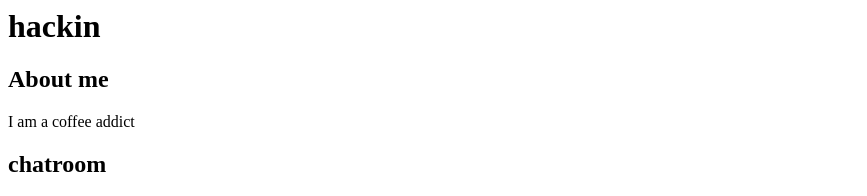
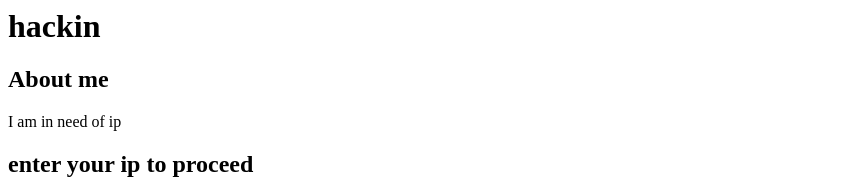
Before and after one commit to yellow12321/hackin, a plain HTML site: page index.html in a window 1280 px wide. Shown: the top 196 px of the page, without its empty margins (0-867 px from the left). Drawn offline with Linux system fonts and the light colour scheme; grey boxes are pictures that could not be loaded.

Commit message:
Update index.html

```diff
--- a/index.html
+++ b/index.html
@@ -5,9 +5,9 @@
     <body>
         <h2>About me</h2>
         <p>
-            I am a coffee addict
+            I am in need of ip
         </p>
-        <h2>chatroom</h2>
+        <h2>enter your ip to proceed</h2>
         <iframe src="https://chitchatter.im/public/hackin%20test?embed=1" allow="camera;microphone;display-capture;fullscreen" width="800" height="800" />
     </body>
 </html>
```
